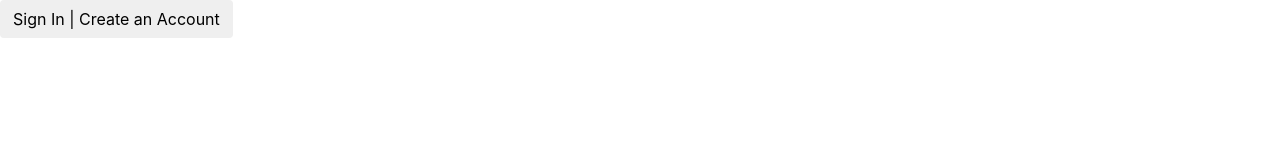
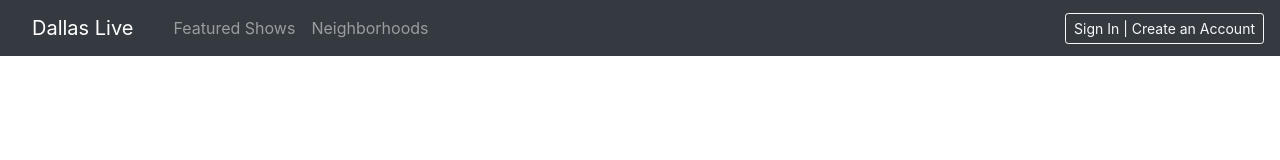
Before and after one commit to CalebLRose/project-1, a plain HTML site: page index.html in a window 1280 px wide. Drawn offline with nearby package versions, Linux system fonts and the light colour scheme; no server answers.

Commit message:
navbar finished

```diff
--- a/index.html
+++ b/index.html
@@ -14,8 +14,26 @@
 
 </head>
 <body>
-
-	<button type="button" class="btn btn-default" data-toggle="modal" data-target="#signInModal" id="signBtn">Sign In | Create an Account</button>
+	<nav class="navbar navbar-expand-lg navbar-dark bg-dark">
+		<a class="navbar-brand nav-link" href="#">Dallas Live<span class="sr-only">(current)</span></a>
+		<button class="navbar-toggler" type="button" data-toggle="collapse" data-target="#navbarNavDropdown" aria-controls="navbarNavDropdown" aria-expand="false" aria-label="Toggle navigation">
+			<span class="navbar-toggler-icon"></span>
+		</button>
+		<div class="collapse navbar-collapse" id="navbarNavDropdown">
+			<ul class="navbar-nav mr-auto mt-2 mt-lg-0">
+				<li class="nav-item">
+					<a class="nav-link" href="user.html" style="display: none">User</a>
+				</li>
+				<li class="nav-item">
+					<a class="nav-link" href="#">Featured Shows</a>
+				</li>
+				<li class="nav-item">
+					<a class="nav-link" href="#">Neighborhoods</a>
+				</li>
+			</ul>
+			<button type="button" class="btn btn-sm btn-outline-light nav-item my-2 my-sm-0" data-toggle="modal" data-target="#signInModal" id="signBtn">Sign In | Create an Account</button>
+		</div>
+	</nav>
 
 	<div id="signInModal" class="modal fade" tabindex="-1" role="dialog">
 		<div class="modal-dialog" role="document">
```
